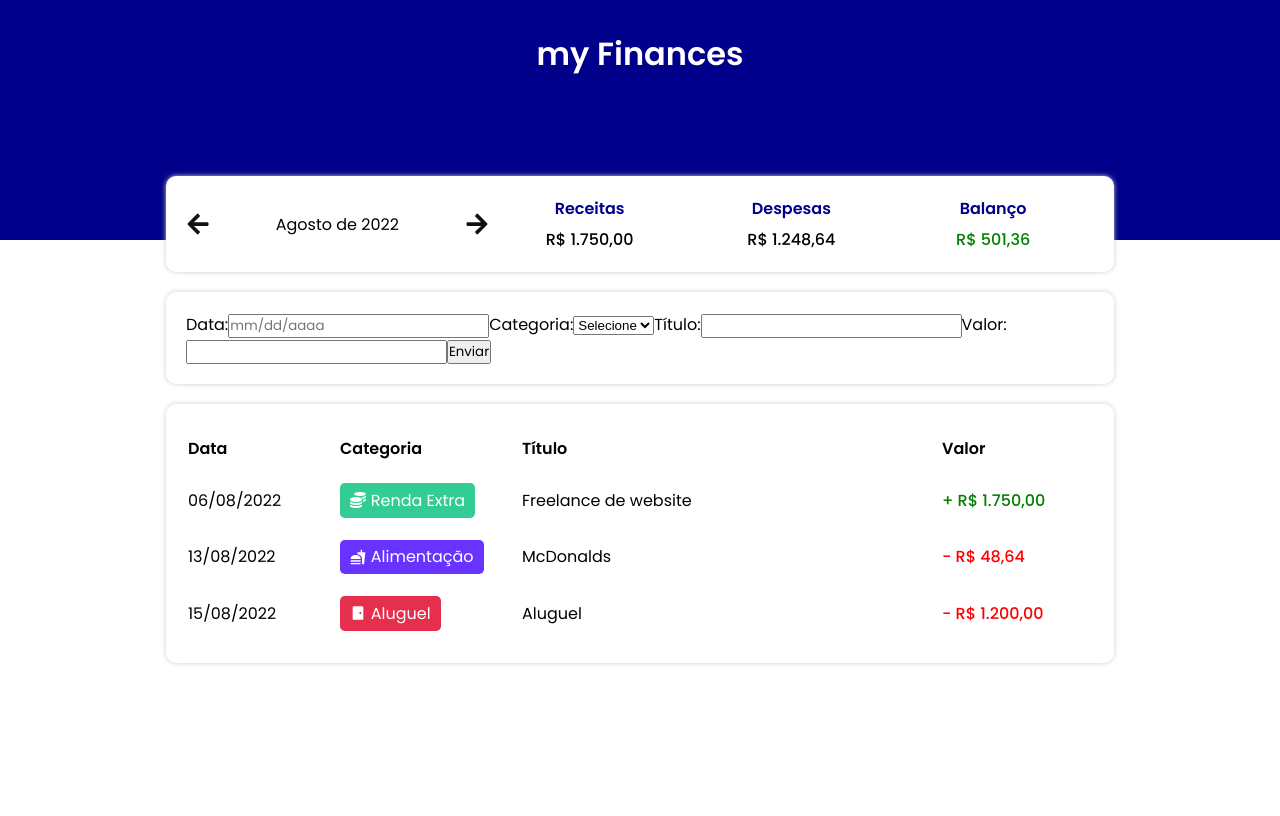
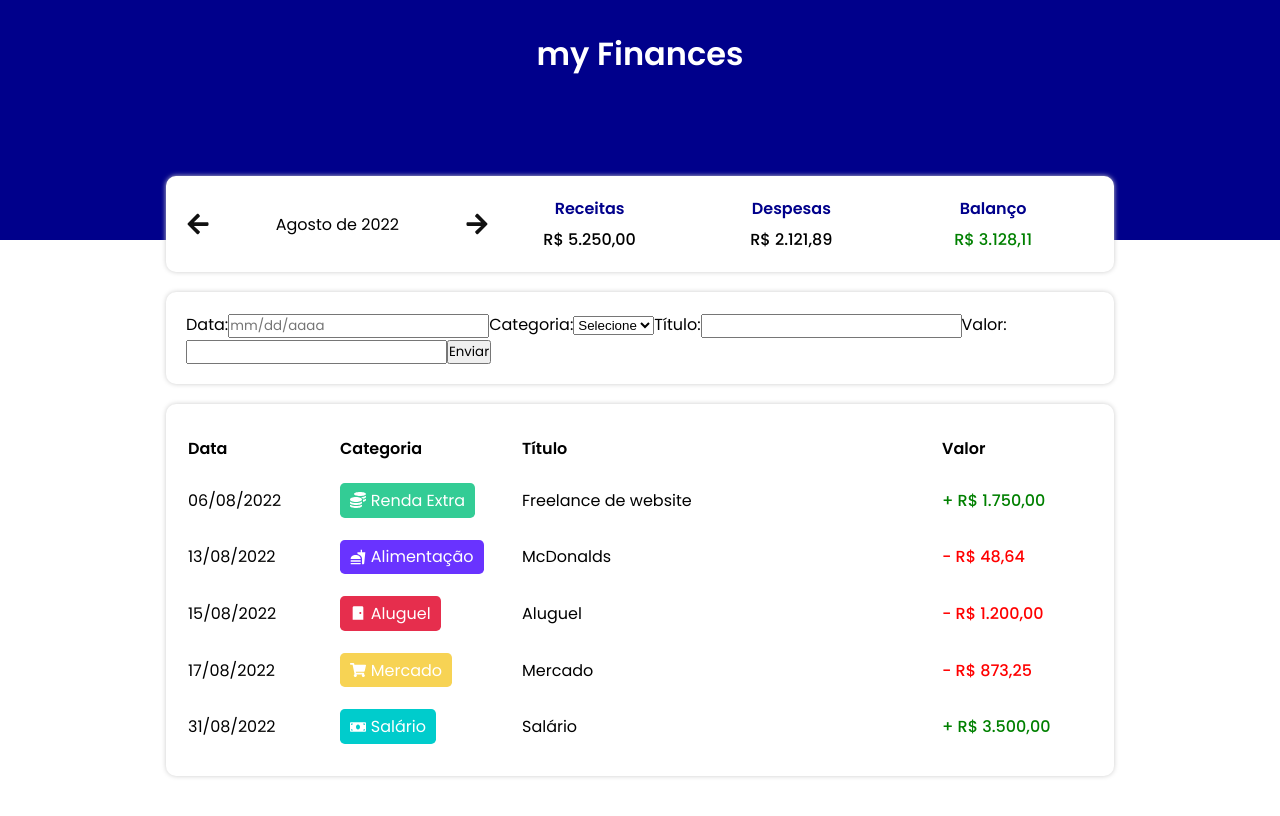
Before and after one commit to LucasMorais1998/react-my-finances, a React (Vite) app: page / in a window 1280 px wide. Shown: the top 816 px of the page. Built offline with nearby package versions, Linux system fonts and the light colour scheme.

Commit message:
fix TableItem features

```diff
--- a/src/components/TableItem/index.tsx
+++ b/src/components/TableItem/index.tsx
@@ -1,40 +1,42 @@
+import { Item } from "../../@types/Item";
 import { categories } from "../../data/categories";
-import { Item } from "../../@types/Item";
 import { formatDate } from "../../helpers/dateFilter";
 import { formatCurrency } from "../../helpers/formatCurrency";
 
 import { FaCoins, FaMoneyBill, FaShoppingCart } from "react-icons/fa";
 import { MdFastfood, MdSensorDoor } from "react-icons/md";
 
-import { TableLine, TableColumn, TableCategory, TableValue } from "./styles";
+import { TableCategory, TableColumn, TableLine, TableValue } from "./styles";
 
 interface ITableItemProps {
   item: Item;
 }
 
 const TableItem = ({ item }: ITableItemProps) => {
+  const handleCategoryIcon = (categoryTitle: string) => {
+    switch (categoryTitle) {
+      case "Renda Extra":
+        return <FaCoins />;
+      case "Alimentação":
+        return <MdFastfood />;
+
+      case "Aluguel":
+        return <MdSensorDoor />;
+
+      case "Salário":
+        return <FaMoneyBill />;
+
+      case "Mercado":
+        return <FaShoppingCart />;
+    }
+  };
+
   return (
     <TableLine>
       <TableColumn>{formatDate(item.date)}</TableColumn>
       <TableColumn>
         <TableCategory color={categories[item.category].color}>
-          {
-            (categories[item.category].title === "Renda Extra" && (
-              <FaCoins />
-            )) ||
-            (categories[item.category].title === "Alimentação" && (
-              <MdFastfood />
-            )) ||
-            (categories[item.category].title === "Aluguel" && (
-              <MdSensorDoor />
-            )) ||
-            (categories[item.category].title === "Salário" && (
-              <FaMoneyBill />
-            )) ||
-            (categories[item.category].title === "Mercado" && (
-              <FaShoppingCart />
-            ))
-          }
+          {handleCategoryIcon(categories[item.category].title)}
           {categories[item.category].title}
         </TableCategory>
       </TableColumn>
--- a/src/data/items.ts
+++ b/src/data/items.ts
@@ -37,4 +37,16 @@ export const items: Item[] = [
     title: "Aluguel",
     value: 1200,
   },
+  {
+    date: new Date(2022, 7, 17),
+    category: "market",
+    title: "Mercado",
+    value: 873.25
+  },
+  {
+    date: new Date(2022, 7, 31),
+    category: "salary",
+    title: "Salário",
+    value: 3500,
+  },
 ];
```
